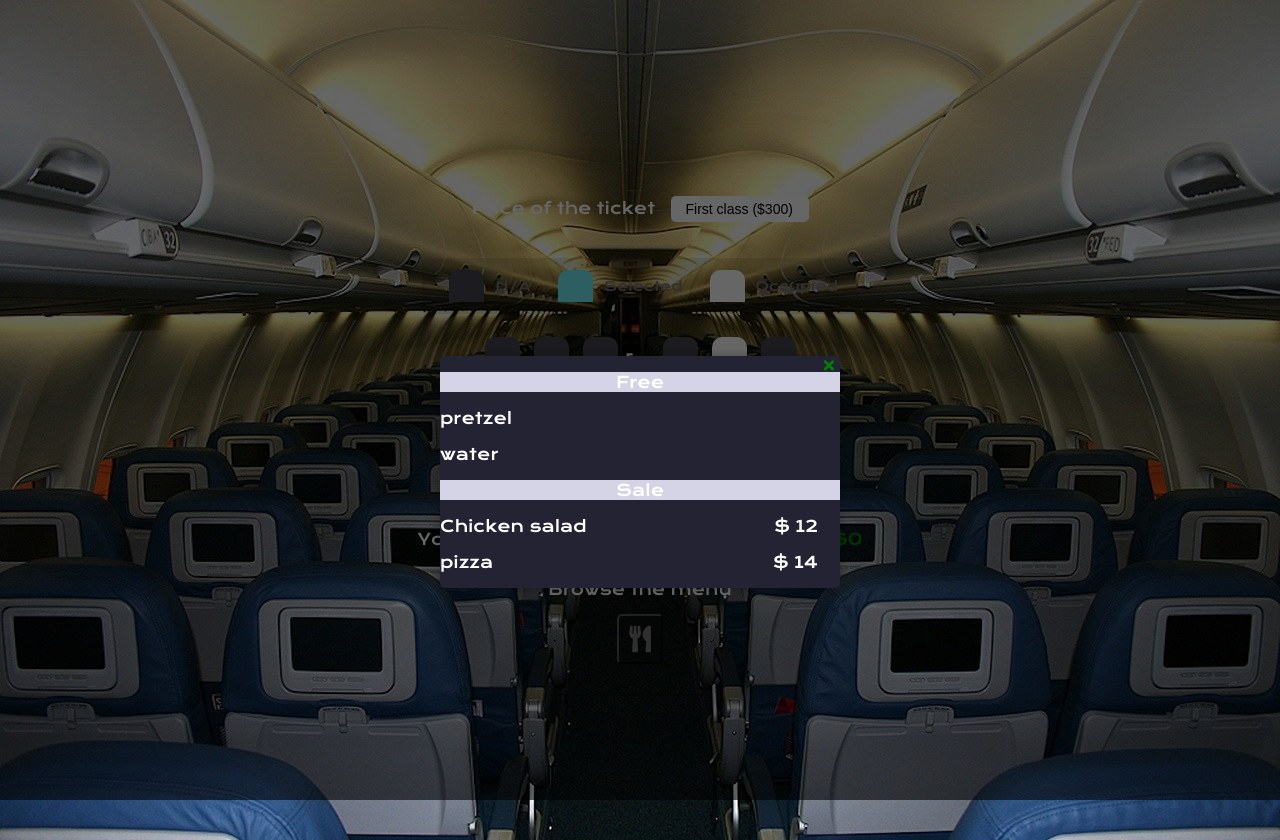
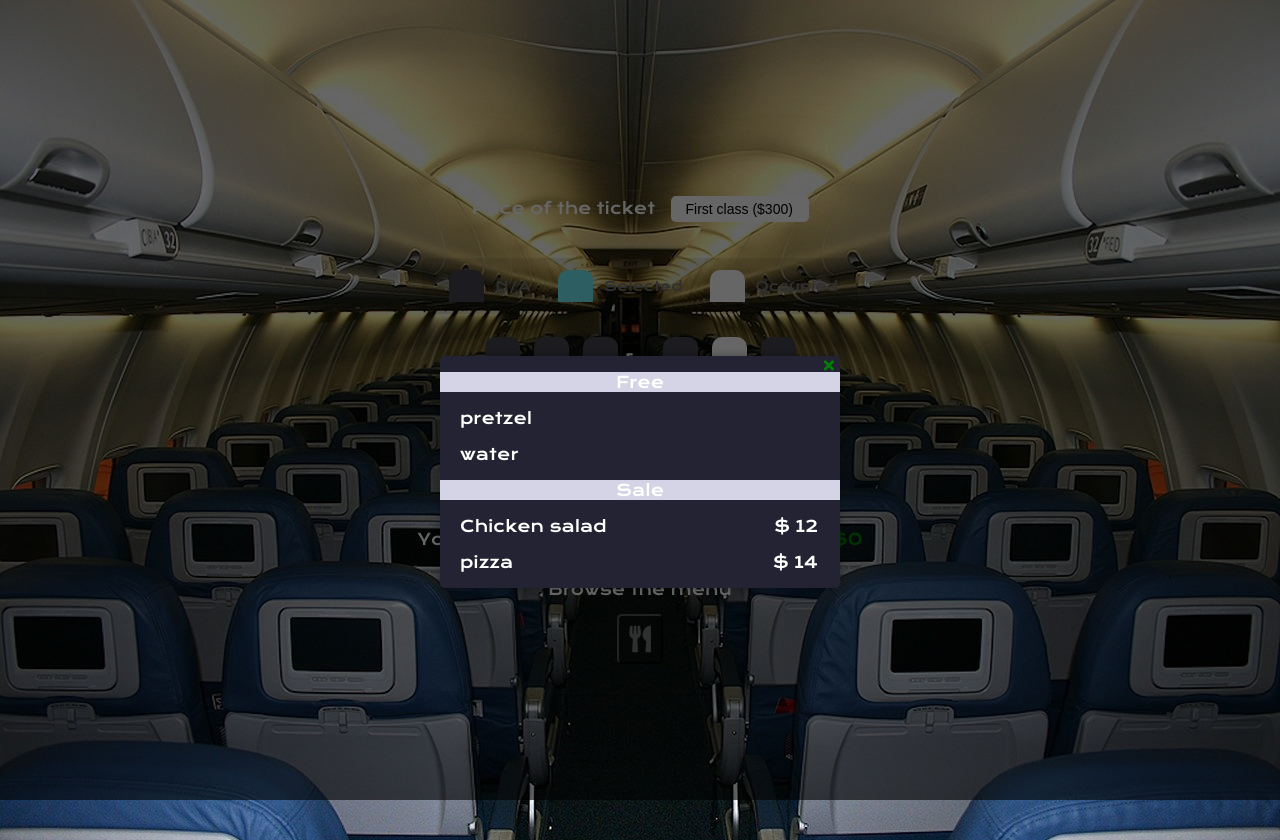
Before and after one commit to mojvaf/ticket, a plain HTML site: page index.html in a window 1280 px wide. Both pictures are taken after a click on the button 639 px from the left and 638 px from the top of the page. Drawn offline with nearby package versions, Linux system fonts and the light colour scheme.

Commit message:
added a margin to model

```diff
--- a/style.css
+++ b/style.css
@@ -130,6 +130,9 @@ p.text span {
   text-align: center;
 }
 
+.modal-content {
+  margin-left: 20px;
+}
 .close-btn {
   background: transparent;
   border: none;
```
